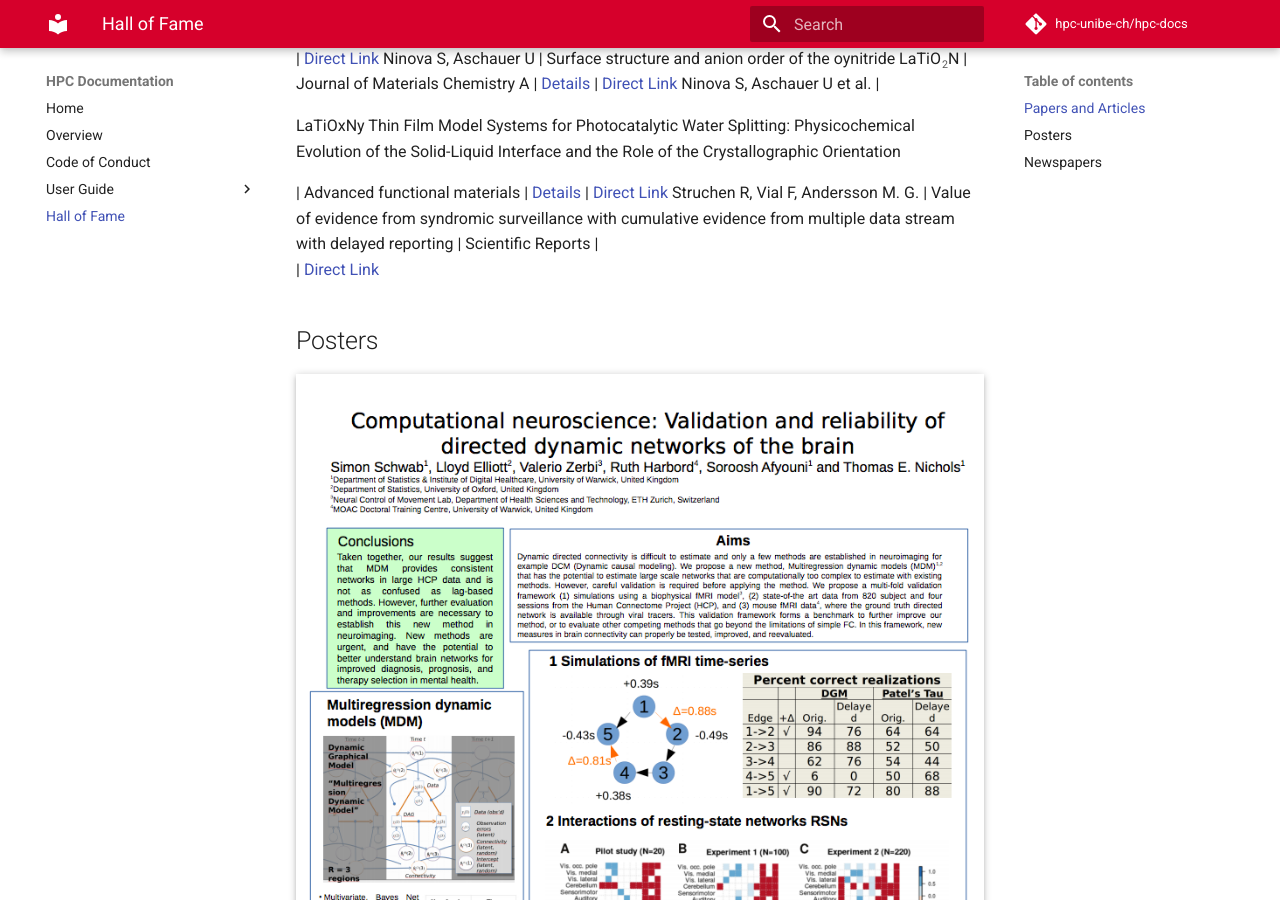
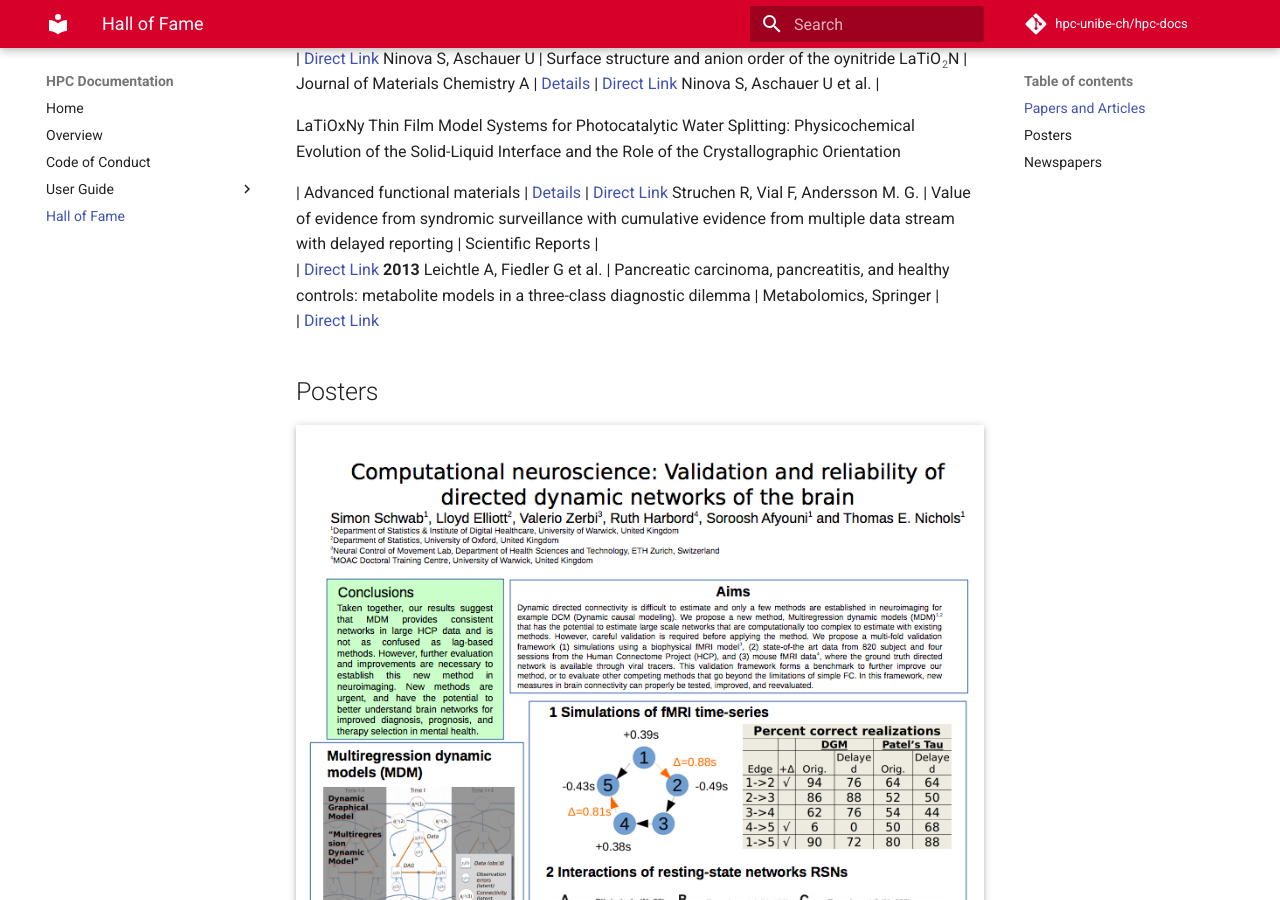
Before and after one commit to hpc-unibe-ch/hpc-unibe-ch.github.io, an MkDocs documentation site: the page built from docs/halloffame.md, in a window 1280 px wide and 900 px high, scrolled down 2247 px. Built offline with MkDocs 1.6.1 and Material for MkDocs 9.7.7, drawn with Linux system fonts in a browser that asks for light colours; comment, search, counter and statistics services are not loaded.

Commit message:
halloOfFame Leichtle 2013

```diff
--- a/docs/halloffame.md
+++ b/docs/halloffame.md
@@ -37,6 +37,8 @@
 Ninova S, Aschauer U | Surface structure and anion order of the oynitride LaTiO<sub><small><span>2</span></small></sub>N | Journal of Materials Chemistry A | [Details](http://dx.doi.org/10.7892/boris.101207) | [Direct Link](http://dx.doi.org/10.1039/C7TA01873H)
 Ninova S, Aschauer U et al. | <p class="pageTitle" style="text-align: left;">LaTiOxNy Thin Film Model Systems for Photocatalytic Water Splitting: Physicochemical Evolution of the Solid-Liquid Interface and the Role of the Crystallographic Orientation</p> | Advanced functional materials | [Details](http://dx.doi.org/10.7892/boris.99013) | [Direct Link](http://dx.doi.org/10.1002/adfm.201605690)
 Struchen R, Vial F, Andersson M. G. | Value of evidence from syndromic surveillance with cumulative evidence from multiple data stream with delayed reporting | Scientific Reports | <br> | [Direct Link](https://www.nature.com/articles/s41598-017-01259-5)
+__2013__
+Leichtle A, Fiedler G et al. | Pancreatic carcinoma, pancreatitis, and healthy controls: metabolite models in a three-class diagnostic dilemma | Metabolomics, Springer | <br> | [Direct Link](https://dx.doi.org/10.1007%2Fs11306-012-0476-7)
 
 ## Posters
 
```
